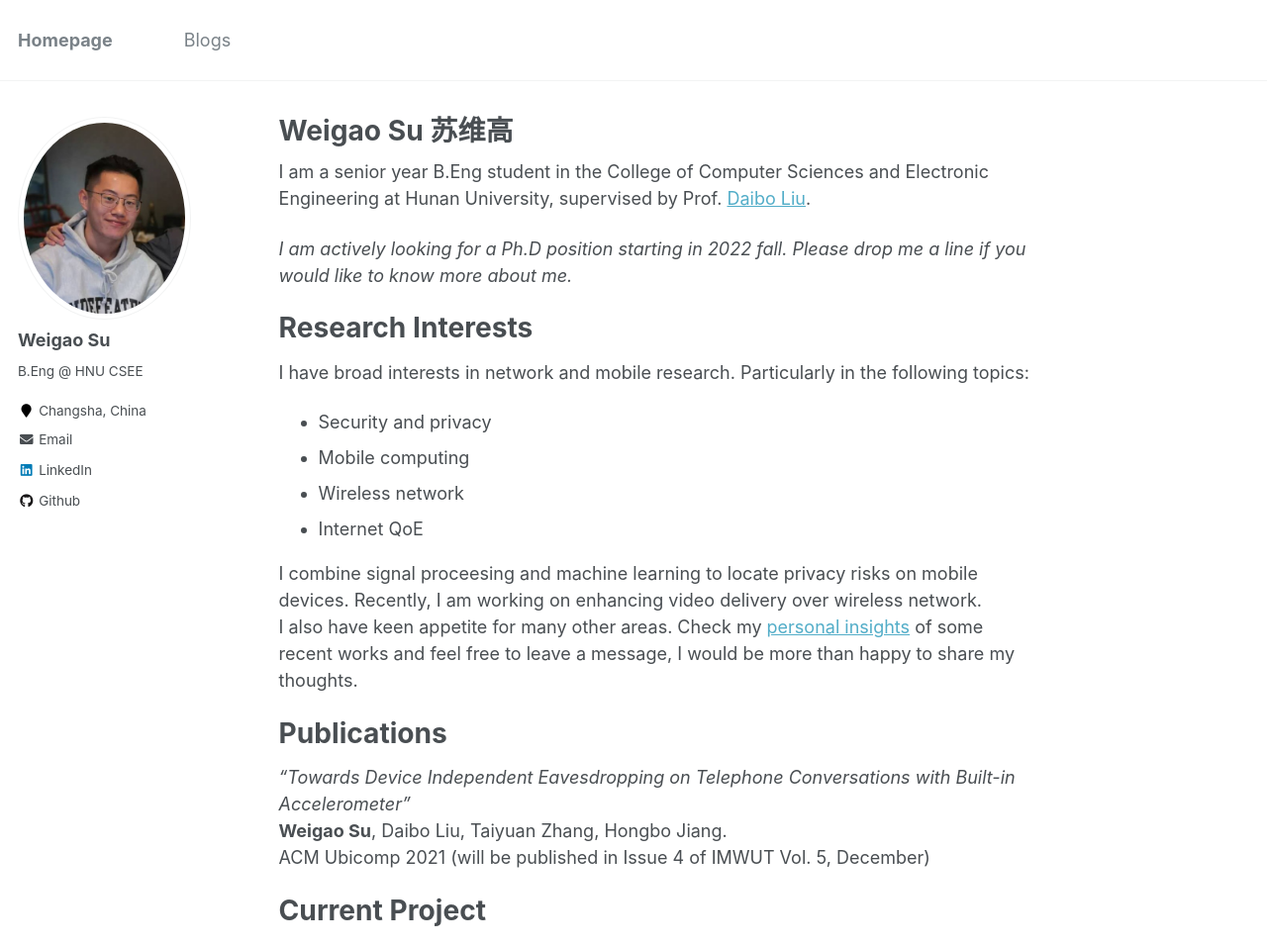
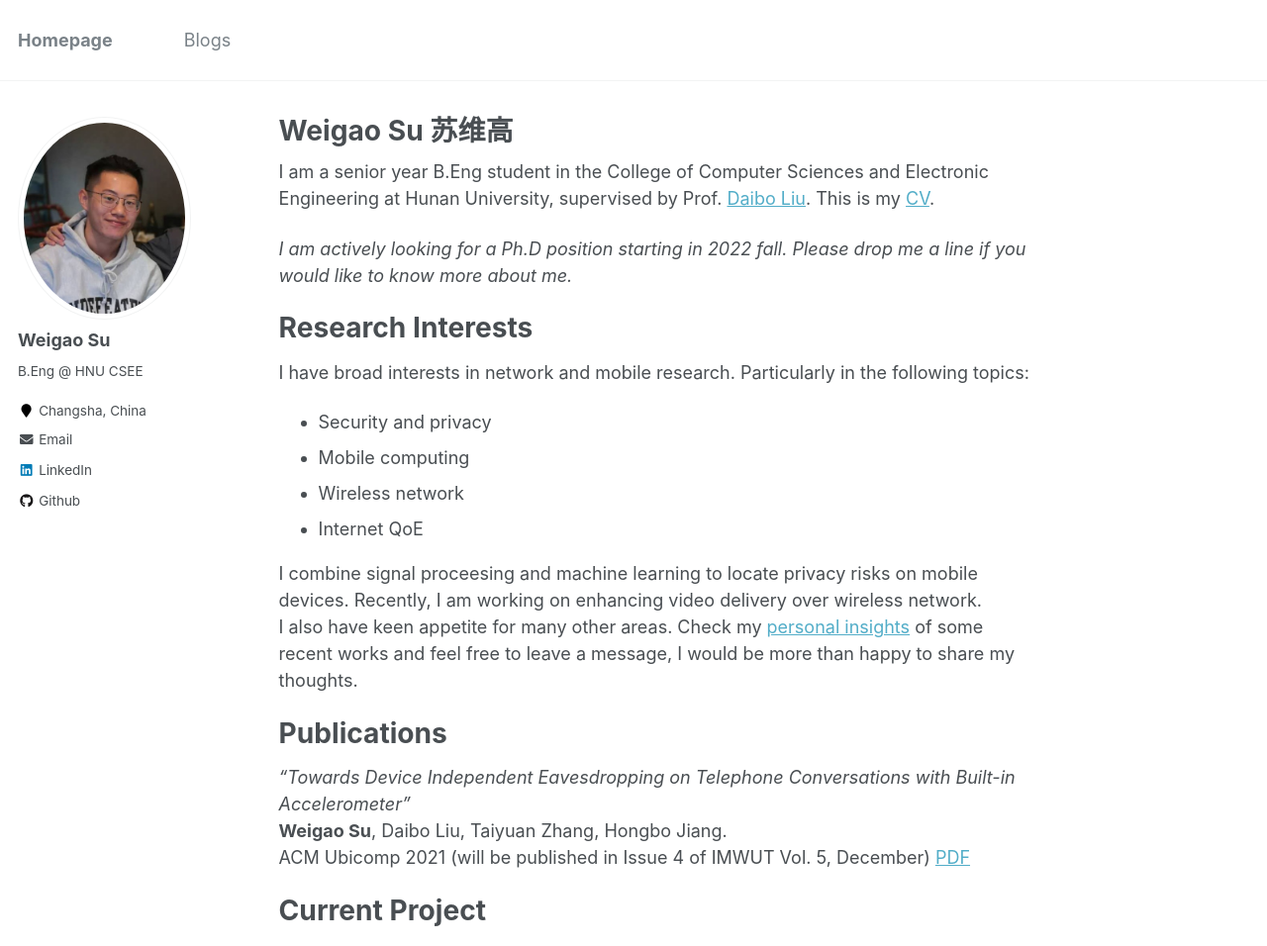
Before and after one commit to wegul/wegul.github.io, a Jekyll site: the page built from _pages/about.md, in a window 1280 px wide and 1400 px high. Shown: the top 956 px of the window at 99% size. Built offline with Jekyll 4.4.1, drawn with Linux system fonts in a browser that asks for light colours.

Commit message:
Update about.md

```diff
--- a/_pages/about.md
+++ b/_pages/about.md
@@ -8,7 +8,7 @@
   - /about.html
 ---
 
-I am a senior year B.Eng student in the College of Computer Sciences and Electronic Engineering at Hunan University, supervised by Prof. [Daibo Liu](https://sites.google.com/site/dbliuuestc/home).
+I am a senior year B.Eng student in the College of Computer Sciences and Electronic Engineering at Hunan University, supervised by Prof. [Daibo Liu](https://sites.google.com/site/dbliuuestc/home). This is my [CV](../files/weigaosu_CV.pdf).
 
 *I am actively looking for a Ph.D position starting in 2022 fall. Please drop me a line if you would like to know more about me.*
 
@@ -31,6 +31,7 @@
 *“Towards Device Independent Eavesdropping on Telephone Conversations with Built-in Accelerometer”*
 **Weigao Su**, Daibo Liu, Taiyuan Zhang, Hongbo Jiang.
 ACM Ubicomp 2021 (will be published in Issue 4 of IMWUT Vol. 5, December)
+[PDF](../files/Vibphone_arxiv.pdf)
 
 
 Current Project
```
